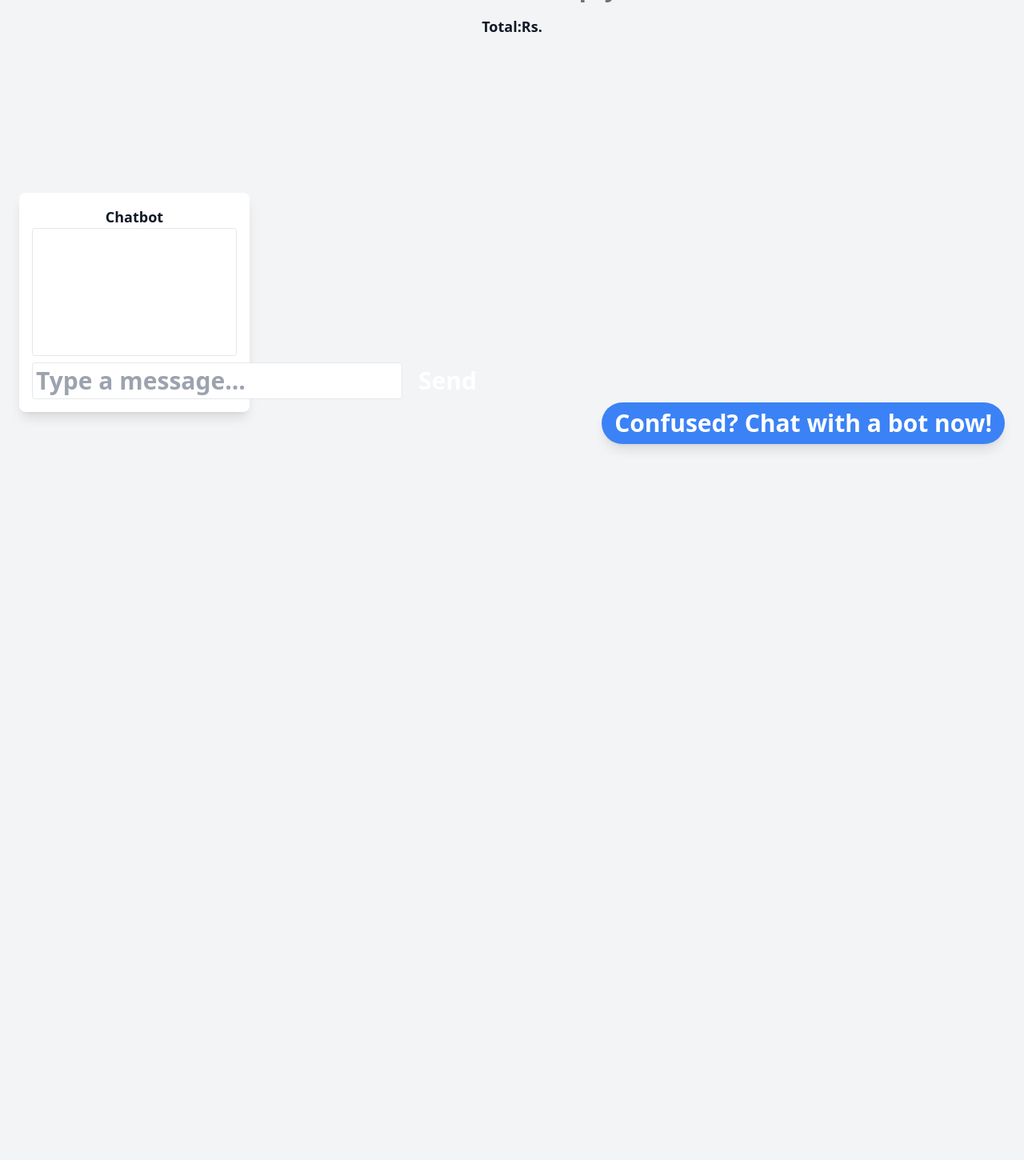
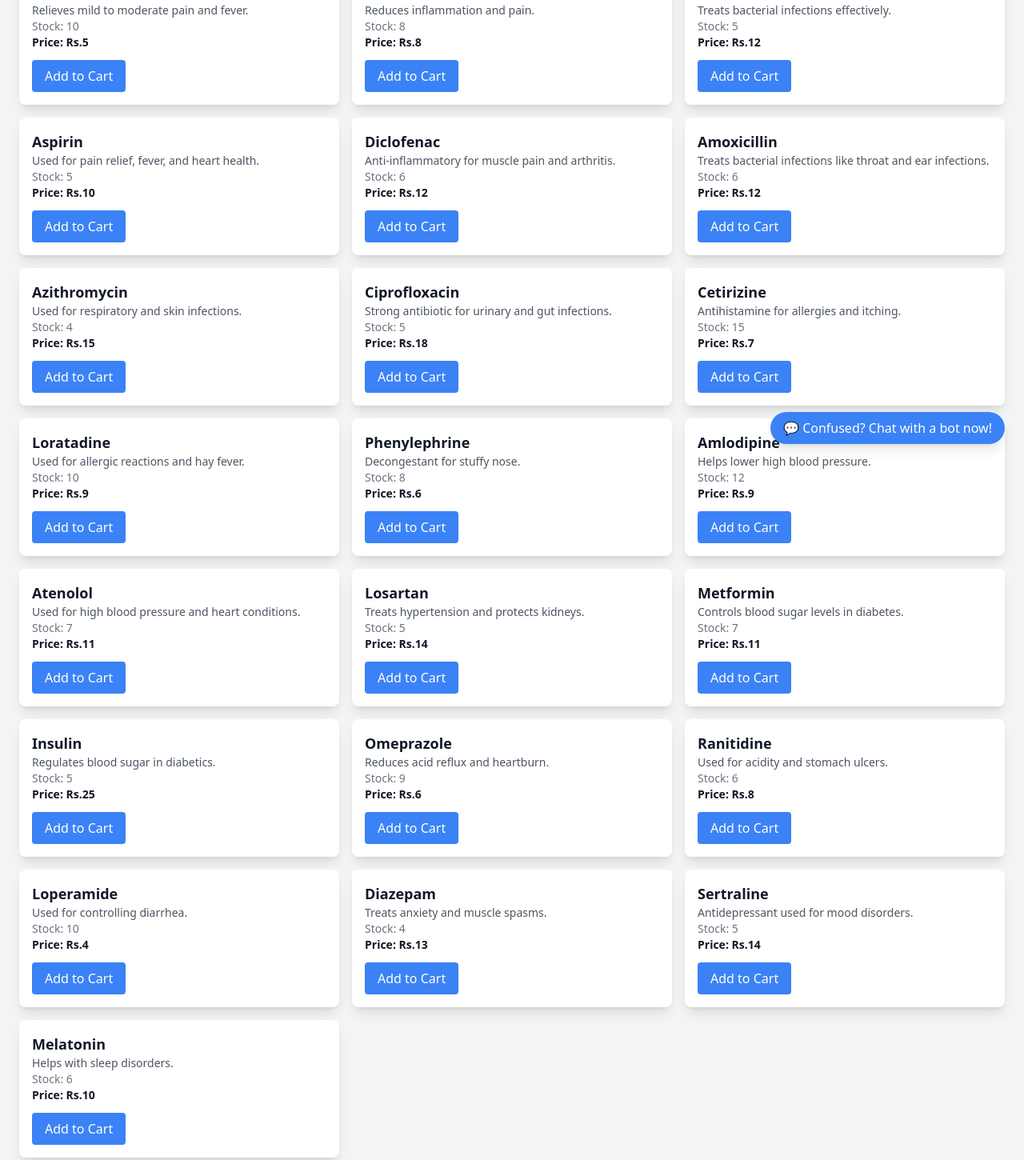
Before and after one commit to swapnilbhadra2004/pharmacy.github.io, a plain HTML site: page index.html in a window 1280 px wide. Shown: the part 221-1671 px from the top of the page at 80% size. Before the commit the page ends 800 px from the top, so only its background shows below. Drawn offline with nearby package versions, Linux system fonts and the light colour scheme.

Commit message:
Update index.html

```diff
--- a/index.html
+++ b/index.html
@@ -2,99 +2,116 @@
 <html lang="en">
 <head>
     <meta charset="UTF-8">
-<meta name="viewport" content="width=device-width,initial-scale=1.0">
+    <meta name="viewport" content="width=device-width, initial-scale=1.0">
     <title>Online Medicine Shop</title>
     <script src="https://cdn.tailwindcss.com"></script>
     <script src="https://unpkg.com/alpinejs" defer></script>
 </head>
 <body class="bg-gray-100 text-gray-900">
-<div class="container mx-auto p-6" xdata="medicineStore()">
-<h1 class="text-3xl font-bold text-center mb-6">Online<p class="text-center text-gray-700 mb-4">Browse and add medicines to your cart <i>like never before.</i></p>
-<!-- Cart Button -->
+    <div class="container mx-auto p-6" x-data="medicineStore()">
+        <h1 class="text-3xl font-bold text-center mb-6">Online Medicine Shop by Swapnil Bhadra 23BCT0001</h1>
+        <p class="text-center text-gray-700 mb-4">Browse and add medicines to your cart <i>like never before.</i></p>
+
+        <!-- for the cart button -->
         <div class="flex justify-center mb-4">
             <button class="bg-green-500 text-white px-5 py-2 rounded" @click="toggleCart()">
                 <span x-text="showCart ? 'Go Back to Medicines' : 'View Your Cart'"></span>
             </button>
         </div>
-<!-- Medicine List -->
+
+        <!-- template for medicine list -->
         <div x-show="!showCart">
-<div class="grid grid-cols-1 md:grid-cols-2 lg:gridcols-3 gap-4">
-<template x-for="medicine in medicines":key="medicine.id">
-<div class="bg-white p-4 rounded-lg shadowlg">
-<h3 class="font-bold text-lg" xtext="medicine.name"></h3>
-<p class="text-sm text-gray-600" xtext="medicine.description"></p>
-<p class="text-sm text-gray-500">Stock:<span x-text="medicine.stock"></span></p>
+            <div class="grid grid-cols-1 md:grid-cols-2 lg:grid-cols-3 gap-4">
+                <template x-for="medicine in medicines" :key="medicine.id">
+                    <div class="bg-white p-4 rounded-lg shadow-lg">
+                        <h3 class="font-bold text-lg" x-text="medicine.name"></h3>
+                        <p class="text-sm text-gray-600" x-text="medicine.description"></p>
+                        <p class="text-sm text-gray-500">Stock: <span x-text="medicine.stock"></span></p>
                         <p class="text-sm font-bold">Price: Rs.<span x-text="medicine.price"></span></p>
-<button class="mt-3 px-4 py-2 rounded textwhite" :class="medicine.stock > 0 ? 'bg-blue-500' :'bg-gray-400 cursor-not-allowed'" :disabled="medicine.stock === 0" @click="addToCart(medicine)">
+                        <button class="mt-3 px-4 py-2 rounded text-white"
+                            :class="medicine.stock > 0 ? 'bg-blue-500' : 'bg-gray-400 cursor-not-allowed'"
+                            :disabled="medicine.stock === 0"
+                            @click="addToCart(medicine)">
                             <span x-text="medicine.stock > 0 ? 'Add to Cart' : 'Out of Stock'"></span>
                         </button>
                     </div>
                 </template>
             </div>
         </div>
-<!-- Cart View -->
+
+
+        <!-- after clicking on cart -->
         <div x-show="showCart">
             <h2 class="text-xl font-bold text-center mb-4">Your Shopping Cart</h2>
             <div x-show="cart.length === 0" class="text-center text-gray-500">Your cart is empty.</div>
             <ul class="list-disc pl-5">
-<template x-for="(item, index) in cart":key="index">
-<li class="flex justify-between items-center bgwhite p-2 rounded shadow-md mb-2">
+                <template x-for="(item, index) in cart" :key="index">
+                    <li class="flex justify-between items-center bg-white p-2 rounded shadow-md mb-2">
                         <span x-text="item.name"></span> - Rs.<span x-text="item.price"></span>
                         <button class="text-red-500 text-sm ml-2" @click="removeFromCart(index)">Remove</button>
                     </li>
                 </template>
             </ul>
-<p class="mt-4 font-bold text-lg text-center">Total:Rs.<span x-text="getTotal()"></span></p>
+            <p class="mt-4 font-bold text-lg text-center">Total: Rs.<span x-text="getTotal()"></span></p>
         </div>
-<!-- Chatbot Button -->
-<button @click="showChat = !showChat" class="fixed bottom-6 right-6 bg-blue-500 text-white px-4 py-2 rounded-full shadow-lg">
- Confused? Chat with a bot now!
+
+        <!-- Chatbot  -->
+        <button @click="showChat = !showChat"
+            class="fixed bottom-6 right-6 bg-blue-500 text-white px-4 py-2 rounded-full shadow-lg">
+            💬 Confused? Chat with a bot now!
         </button>
-<!-- Chatbot -->
-<div x-show="showChat" class="fixed bottom-16 right6 bg-white w-72 shadow-lg rounded-lg p-4">
+
+        <!-- Chatbot function-->
+        <div x-show="showChat" class="fixed bottom-16 right-6 bg-white w-72 shadow-lg rounded-lg p-4">
             <h3 class="font-bold text-lg">Chatbot</h3>
             <div class="h-40 overflow-auto border rounded p-2" id="chatbox">
                 <template x-for="(message, index) in chatHistory" :key="index">
-<p class="text-sm p-1 rounded" :class="message.sender === 'bot' ? 'bg-gray200 text-left' : 'bg-blue-500 text-white text-right'">
+                    <p class="text-sm p-1 rounded"
+                        :class="message.sender === 'bot' ? 'bg-gray-200 text-left' : 'bg-blue-500 text-white text-right'">
                         <span x-text="message.text"></span>
                     </p>
                 </template>
             </div>
             <div class="mt-2 flex">
-<input type="text" x-model="userInput" class="border p-1 flex-grow rounded" placeholder="Type a message...">
-<button @click="sendMessage()" class="bg-blue500 text-white px-3 py-1 rounded ml-2">Send</button>
+                <input type="text" x-model="userInput"
+                    class="border p-1 flex-grow rounded"
+                    placeholder="Type a message...">
+                <button @click="sendMessage()" class="bg-blue-500 text-white px-3 py-1 rounded ml-2">Send</button>
             </div>
         </div>
+
     </div>
+
     <script>
         function medicineStore() {
             return {
                 showCart: false,
                 showChat: false,
                 userInput: '',
-chatHistory: [{ sender: 'bot', text: 'Hello! How can Iassist you today?' }],
-medicines: [{ id: 1, name: "Paracetamol", price: 5,description: "Relieves mild to moderate pain and fever.",stock: 10 },
-{ id: 2, name: "Ibuprofen", price: 8, description:"Reduces inflammation and pain.", stock: 8 },
-{ id: 3, name: "Antibiotic", price: 12, description:"Treats bacterial infections effectively.", stock: 5 },
-{ id: 4, name: "Aspirin", price: 10, description:"Used for pain relief, fever, and heart health.", stock: 5 },
-{ id: 5, name: "Diclofenac", price: 12,description: "Anti-inflammatory for muscle pain andarthritis.", stock: 6 },
-{ id: 6, name: "Amoxicillin", price: 12,description: "Treats bacterial infections like throat and earinfections.", stock: 6 },
-{ id: 7, name: "Azithromycin", price: 15,description: "Used for respiratory and skin infections.", stock:4 },
-{ id: 8, name: "Ciprofloxacin", price: 18,description: "Strong antibiotic for urinary and gut infections.",stock: 5 },
-{ id: 9, name: "Cetirizine", price: 7, description:"Antihistamine for allergies and itching.", stock: 15 },
-{ id: 10, name: "Loratadine", price: 9, description:"Used for allergic reactions and hay fever.", stock: 10 },
-{ id: 11, name: "Phenylephrine", price: 6,description: "Decongestant for stuffy nose.", stock: 8 },
-{ id: 12, name: "Amlodipine", price: 9,description: "Helps lower high blood pressure.", stock: 12 },
-{ id: 13, name: "Atenolol", price: 11, description: "Used forhigh blood pressure and heart conditions.", stock: 7 },
-{ id: 14, name: "Losartan", price: 14, description: "Treatshypertension and protects kidneys.", stock: 5 },
-{ id: 15, name: "Metformin", price: 11, description:"Controls blood sugar levels in diabetes.", stock: 7 },
-{ id: 16, name: "Insulin", price: 25, description: "Regulatesblood sugar in diabetics.", stock: 5 },
-{ id: 17, name: "Omeprazole", price: 6, description:"Reduces acid reflux and heartburn.", stock: 9 },
-{ id: 18, name: "Ranitidine", price: 8, description: "Used foracidity and stomach ulcers.", stock: 6 },
-{ id: 19, name: "Loperamide", price: 4, description: "Usedfor controlling diarrhea.", stock: 10 },
-{ id: 20, name: "Diazepam", price: 13, description: "Treatsanxiety and muscle spasms.", stock: 4 },
-{ id: 21, name: "Sertraline", price: 14, description:"Antidepressant used for mood disorders.", stock: 5 },
-{ id: 22, name: "Melatonin", price: 10, description: "Helpswith sleep disorders.", stock: 6 }
+                chatHistory: [{ sender: 'bot', text: 'Hello! How can I assist you today?' }],
+                medicines: [
+                    { id: 1, name: "Paracetamol", price: 5, description: "Relieves mild to moderate pain and fever.", stock: 10 },
+                    { id: 2, name: "Ibuprofen", price: 8, description: "Reduces inflammation and pain.", stock: 8 },
+                    { id: 3, name: "Antibiotic", price: 12, description: "Treats bacterial infections effectively.", stock: 5 },
+                    { id: 4, name: "Aspirin", price: 10, description: "Used for pain relief, fever, and heart health.", stock: 5 },
+                    { id: 5, name: "Diclofenac", price: 12, description: "Anti-inflammatory for muscle pain and arthritis.", stock: 6 },
+                    { id: 6, name: "Amoxicillin", price: 12, description: "Treats bacterial infections like throat and ear infections.", stock: 6 },
+                    { id: 7, name: "Azithromycin", price: 15, description: "Used for respiratory and skin infections.", stock: 4 },
+                    { id: 8, name: "Ciprofloxacin", price: 18, description: "Strong antibiotic for urinary and gut infections.", stock: 5 },
+                    { id: 9, name: "Cetirizine", price: 7, description: "Antihistamine for allergies and itching.", stock: 15 },
+                    { id: 10, name: "Loratadine", price: 9, description: "Used for allergic reactions and hay fever.", stock: 10 },
+                    { id: 11, name: "Phenylephrine", price: 6, description: "Decongestant for stuffy nose.", stock: 8 },
+                    { id: 12, name: "Amlodipine", price: 9, description: "Helps lower high blood pressure.", stock: 12 },
+                    { id: 13, name: "Atenolol", price: 11, description: "Used for high blood pressure and heart conditions.", stock: 7 },
+                    { id: 14, name: "Losartan", price: 14, description: "Treats hypertension and protects kidneys.", stock: 5 },
+                    { id: 15, name: "Metformin", price: 11, description: "Controls blood sugar levels in diabetes.", stock: 7 },
+                    { id: 16, name: "Insulin", price: 25, description: "Regulates blood sugar in diabetics.", stock: 5 },
+                    { id: 17, name: "Omeprazole", price: 6, description: "Reduces acid reflux and heartburn.", stock: 9 },
+                    { id: 18, name: "Ranitidine", price: 8, description: "Used for acidity and stomach ulcers.", stock: 6 },
+                    { id: 19, name: "Loperamide", price: 4, description: "Used for controlling diarrhea.", stock: 10 },
+                    { id: 20, name: "Diazepam", price: 13, description: "Treats anxiety and muscle spasms.", stock: 4 },
+                    { id: 21, name: "Sertraline", price: 14, description: "Antidepressant used for mood disorders.", stock: 5 },
+                    { id: 22, name: "Melatonin", price: 10, description: "Helps with sleep disorders.", stock: 6 }
                 ],
                 cart: [],
                 toggleCart() {
@@ -131,8 +148,7 @@ return "I'm sorry, I don't understand. Try asking about medicines, prices, or st
                 },
                 scrollChat() {
                     setTimeout(() => {
-document.getElementById('chatbox').scrollTo
-p = document.getElementById('chatbox').scrollHeight;
+                        document.getElementById('chatbox').scrollTop = document.getElementById('chatbox').scrollHeight;
                     }, 10);
                 }
             }
```
Lines whose indentation alone changed are shown as unchanged.
